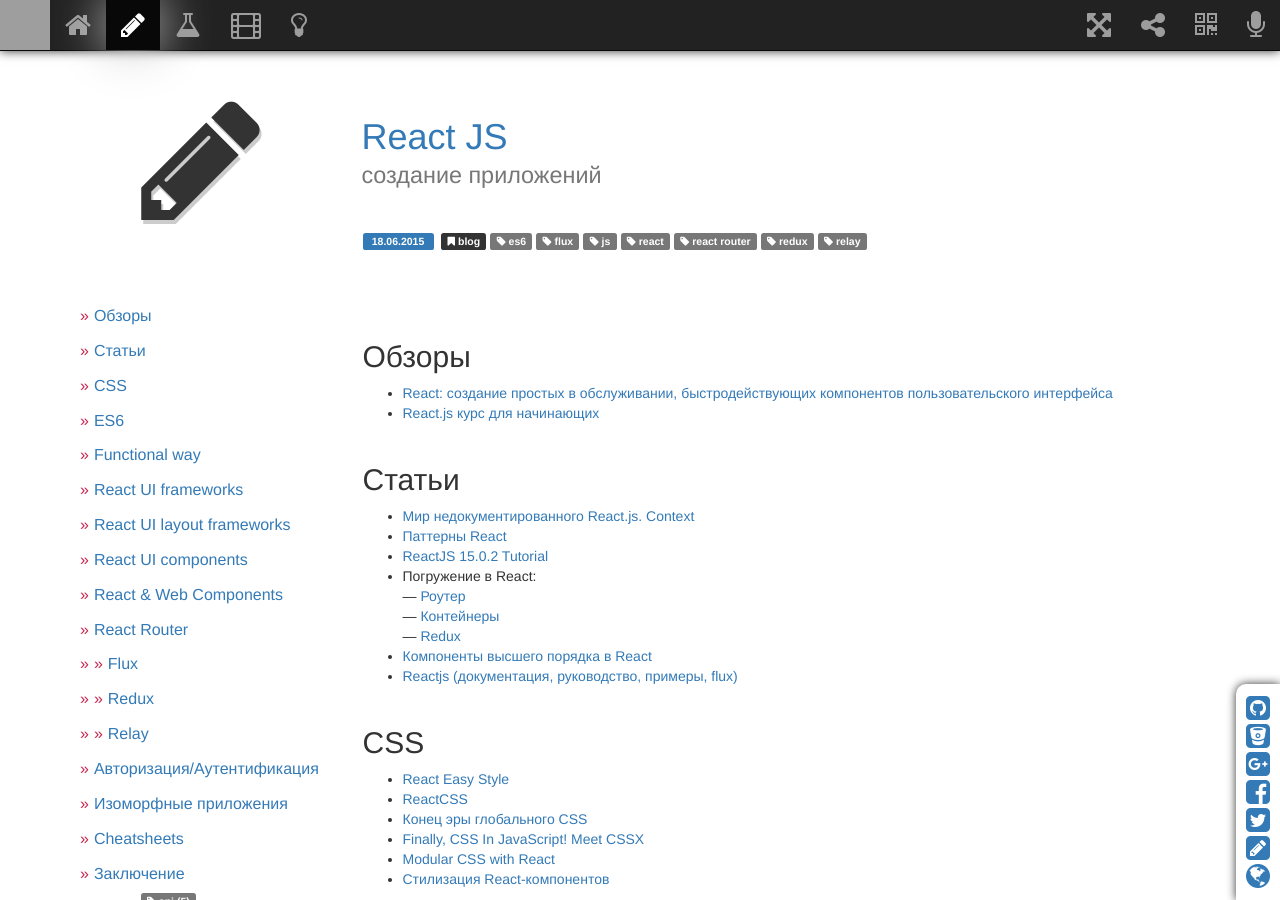
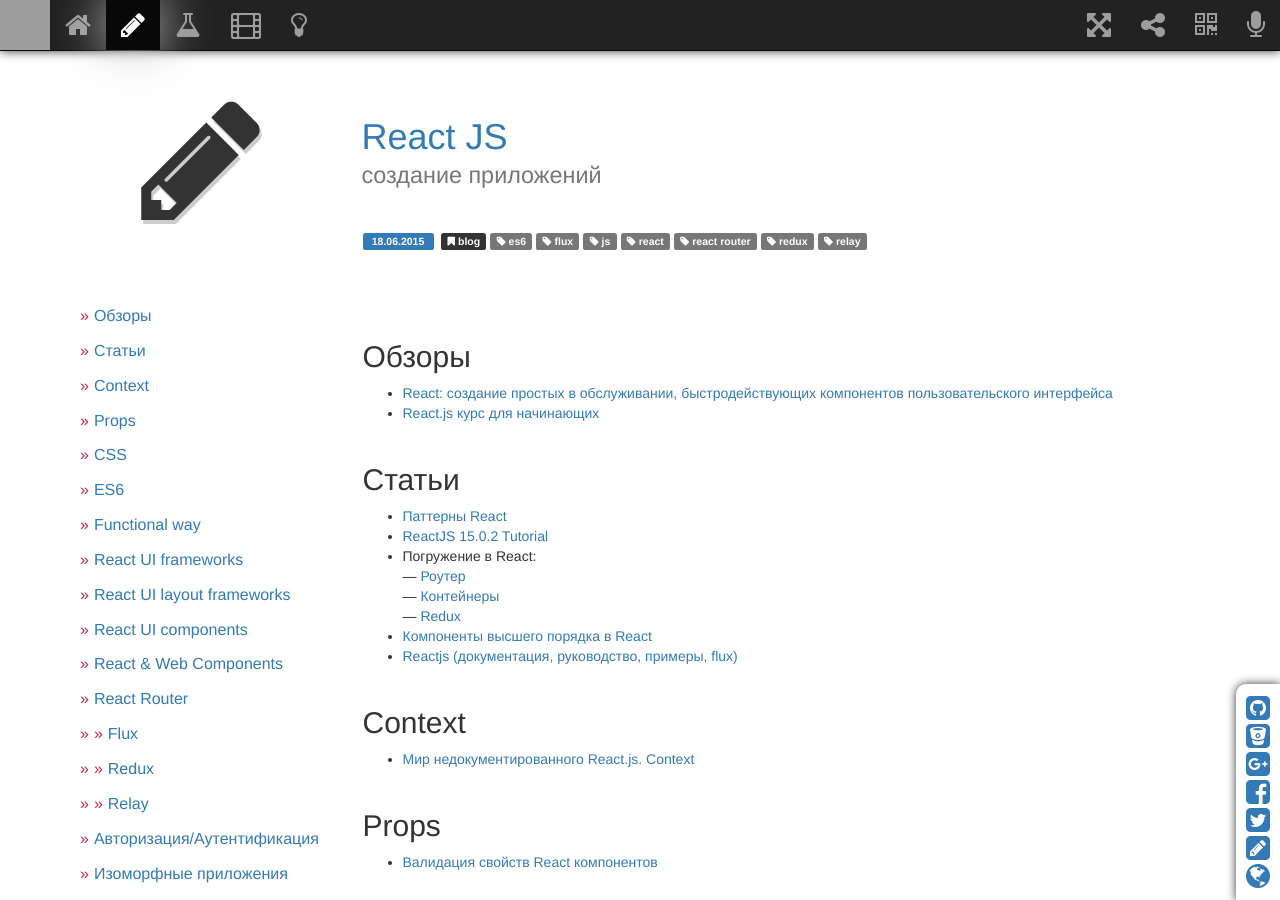
Before and after one commit to sergeymakoveev/sergeymakoveev.github.com, a Jekyll site: the page built from _posts/2015-06-18-js.react.md, in a window 1280 px wide and 900 px high. Built offline with Jekyll 4.4.1, drawn with Linux system fonts in a browser that asks for light colours; nearby versions of some CDN libraries; comment, search, counter and statistics services are not loaded; grey boxes are pictures that could not be loaded.

Commit message:
обновил контент

```diff
--- a/_posts/2015-06-18-js.react.md
+++ b/_posts/2015-06-18-js.react.md
@@ -24,6 +23,14 @@
     &mdash; [Redux](http://prgssr.ru/development/pogruzhenie-v-react-redux.html)
 *   [Компоненты высшего порядка в React](http://prgssr.ru/development/komponenty-vysshego-poryadka.html)
 *   [Reactjs (документация, руководство, примеры, flux)](http://tftf.ru/stati/javascript/reactjs/)
+
+
+## Context
+*   [Мир недокументированного React.js. Context](https://habrahabr.ru/post/266407/)
+
+
+## Props
+*   [Валидация свойств React компонентов](https://medium.com/@sergey.bakaev/%D0%B2%D0%B0%D0%BB%D0%B8%D0%B4%D0%B0%D1%86%D0%B8%D1%8F-%D1%81%D0%B2%D0%BE%D0%B9%D1%81%D1%82%D0%B2-react-%D0%BA%D0%BE%D0%BC%D0%BF%D0%BE%D0%BD%D0%B5%D0%BD%D1%82%D0%BE%D0%B2-27ad85ff8150#.ears3v4so)
 
 
 ## CSS
```
Also changed, not shown: other parts of _posts/2015-06-18-js.react.md (+0 -1 lines).
